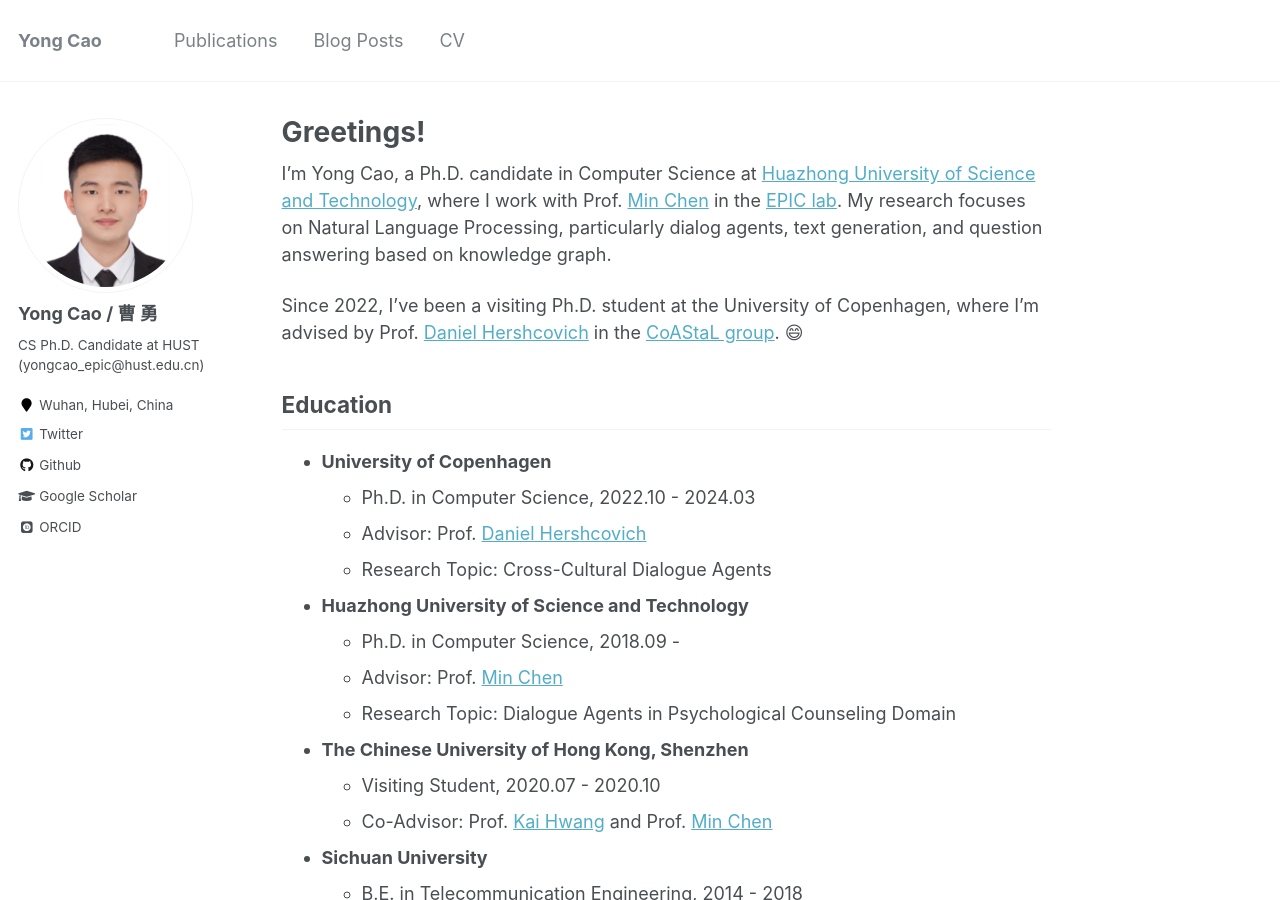
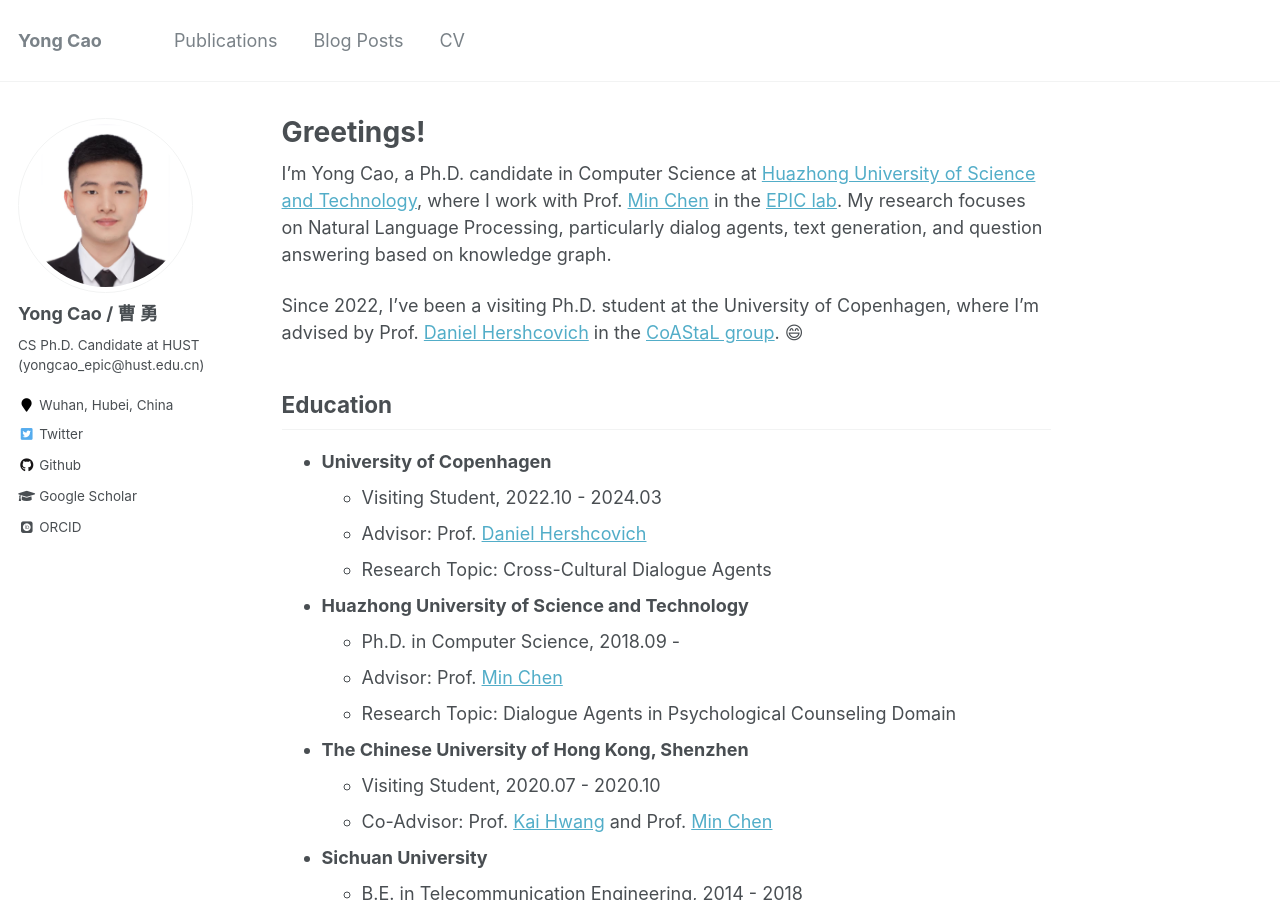
Before and after one commit to yongcaoplus/yongcaoplus.github.io, a Jekyll site: the page built from _pages/about.md, in a window 1280 px wide and 900 px high. Built offline with Jekyll 4.4.1, drawn with Linux system fonts in a browser that asks for light colours; some web fonts are replaced.

```diff
--- a/_pages/about.md
+++ b/_pages/about.md
@@ -19,7 +19,7 @@
 ------
 <!-- ### Education -->
   * **University of Copenhagen**
-    * Ph.D. in Computer Science, 2022.10 - 2024.03
+    * Visiting Student, 2022.10 - 2024.03
     * Advisor: Prof. [Daniel Hershcovich](https://danielhers.github.io/)
     * Research Topic: Cross-Cultural Dialogue Agents
   * **Huazhong University of Science and Technology**
```
